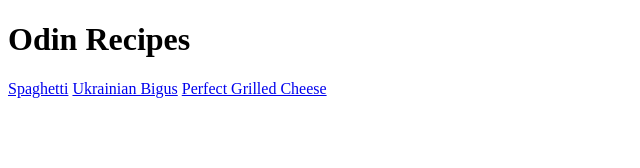
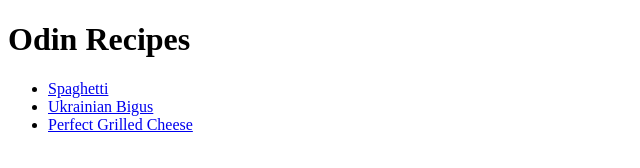
Before and after one commit to mandi628/odin-recipes, a plain HTML site: page index.html in a window 1280 px wide. Shown: the whole page, without its empty margins (0-640 px from the left). Drawn offline with Linux system fonts and the light colour scheme.

Commit message:
Update index.html links

```diff
--- a/index.html
+++ b/index.html
@@ -7,8 +7,10 @@
 </head>
 <body>
     <h1>Odin Recipes</h1>
-    <a href="./recipes/spaghetti.html">Spaghetti</a>
-    <a href="./recipes/bigus.html">Ukrainian Bigus</a>
-    <a href="./recipes/grilled-cheese.html">Perfect Grilled Cheese</a>
+    <ul>
+    <li><a href="./recipes/spaghetti.html">Spaghetti</a></li>
+    <li><a href="./recipes/bigus.html">Ukrainian Bigus</a></li>
+    <li><a href="./recipes/grilled-cheese.html">Perfect Grilled Cheese</a></li>
+</ul>
 </body>
 </html>
```
